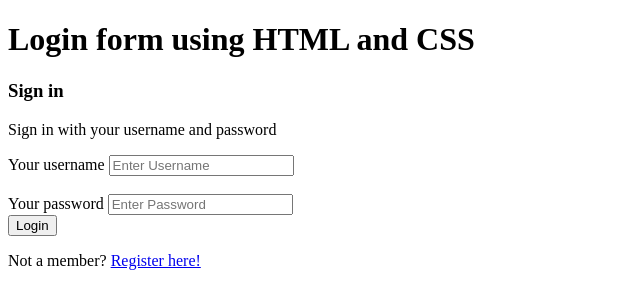
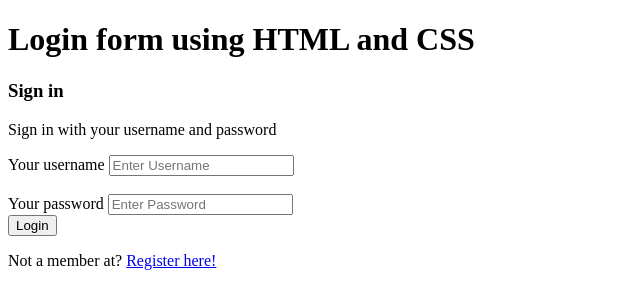
Before and after one commit to AnushaRNaik/fsdrepo, a plain HTML site: page index.html in a window 1280 px wide. Shown: the full height of the page, 0-640 px from the left. Drawn offline with Linux system fonts and the light colour scheme.

Commit message:
Update index.html
some changes made

```diff
--- a/index.html
+++ b/index.html
@@ -34,7 +34,7 @@
              <button type="submit">Login</button>
 
             <!-- Sign up link -->
-            <p class="register">Not a member?  <a href="#">Register here!</a></p>
+            <p class="register"> Not a member at?  <a href="#">Register here!</a></p>
         </div>
 
     </form>
```
